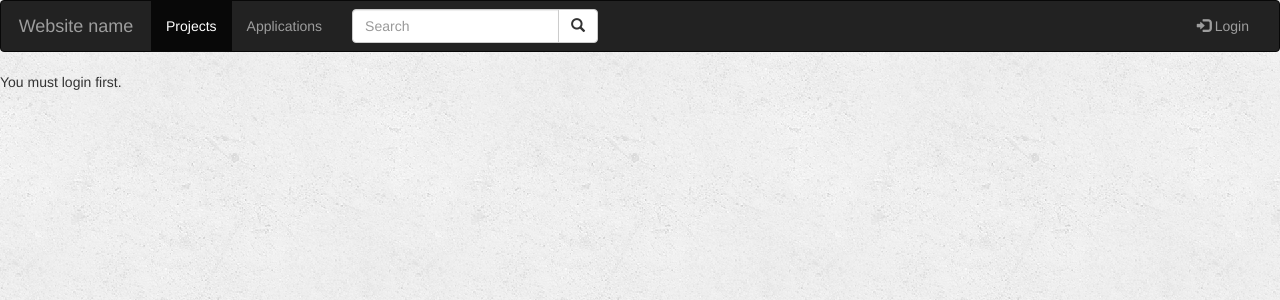
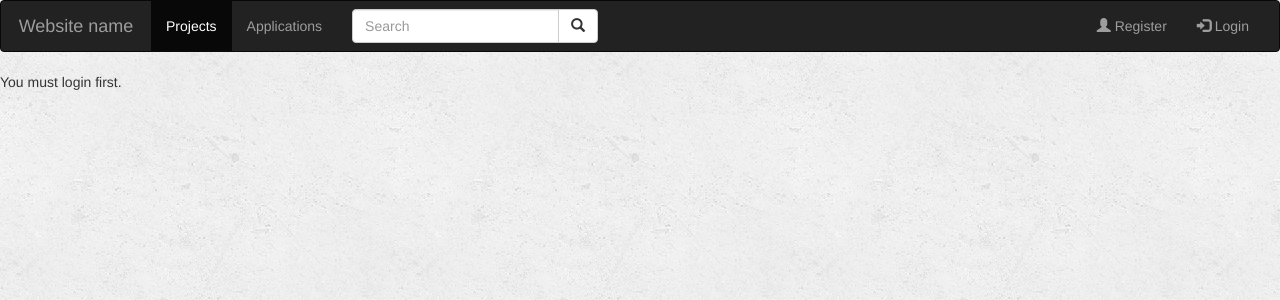
Before and after one commit to Ylmz42/Django_Application, a Django app: page / in a window 1280 px wide. Shown: the top 300 px of the page. Run offline with Django 3.2, Linux system fonts and the light colour scheme; data comes from the database, SQL or seed files in the repository; both versions use the stored data as it was after the commit; some libraries are stand-ins or nearby versions.

Commit message:
base layout fixed. Associated user and project relationship.

```diff
--- a/project/models.py
+++ b/project/models.py
@@ -1,8 +1,10 @@
+from django.contrib.auth.models import Permission, User
 from django.db import models
 
 # Create your models here.
 class Project(models.Model):
 
+    user = models.ForeignKey(User, default=1, on_delete=models.CASCADE)
     project_name = models.CharField(max_length=250)
     project_situation = models.CharField(max_length=50)
 
--- a/project/templates/project/base.html
+++ b/project/templates/project/base.html
@@ -41,6 +41,7 @@
           {% if user.is_authenticated %}
             <li><a href="http://127.0.0.1:8000/logout_user/"><span class="glyphicon glyphicon-log-out"></span> Logout</a></li>
           {% else %}
+            <li class="{% block register_active %}{% endblock %}"><a href="{% url 'project:register' %}"><span class="glyphicon glyphicon-user"></span> Register</a></li>
             <li><a href="http://127.0.0.1:8000/login_user/"><span class="glyphicon glyphicon-log-in"></span> Login</a></li>
           {% endif %}
         </ul>
```
Also changed, not shown: db.sqlite3, project/migrations/0002_project_user.py (added).
